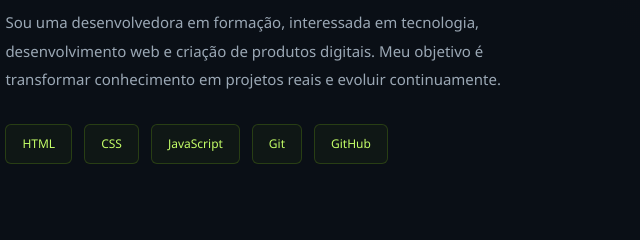
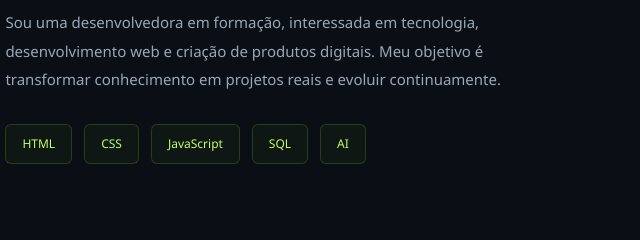
Before and after one commit to dev-Alvsz/port-folio, a plain HTML site: page index.html in a window 1280 px wide. Shown: the part 1080-1320 px from the top of the page, 97-737 px from the left. Drawn offline with Linux system fonts and the light colour scheme.

Commit message:
Atualizando projeto

```diff
--- a/index.html
+++ b/index.html
@@ -98,8 +98,8 @@
                 <span>HTML</span>
                 <span>CSS</span>
                 <span>JavaScript</span>
-                <span>Git</span>
-                <span>GitHub</span>
+                <span>SQL</span>
+                <span>AI</span>
             </div>
         </section>
 
```
